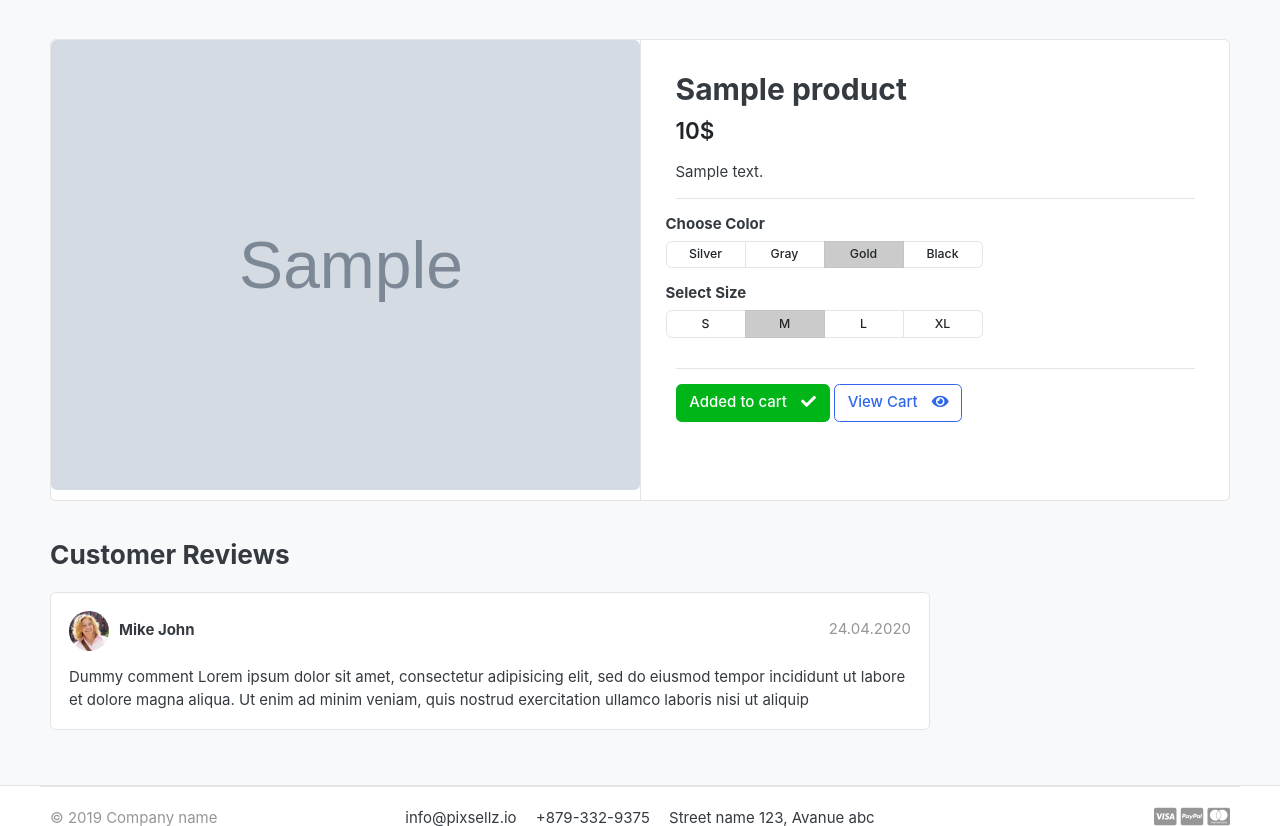
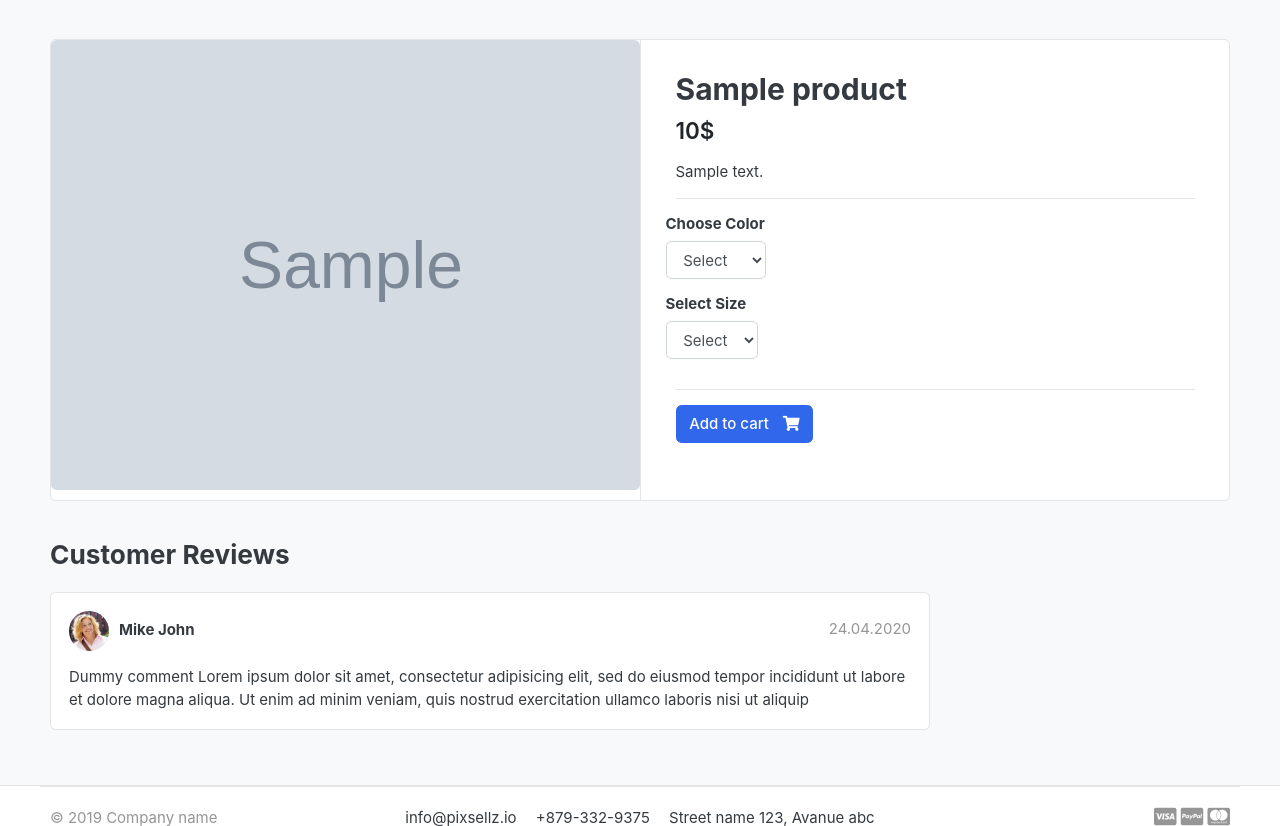
Before and after one commit to Fkuloff/Django-Ecommerce, a Django app: template templates/store/product_detail.html in a window 1280 px wide. Shown: the part 119-945 px from the top of the page. Run offline with Django 3.2, Linux system fonts and the light colour scheme; the template is opened without the code that fills it: values that come from a table or form of the project are taken from there, others are empty; tables that the repository leaves empty hold one stand-in row (values such as "Sample post"); grey boxes marked "Sample" are stand-in pictures; some libraries are stand-ins or nearby versions; some web fonts are replaced.

Commit message:
Product Variation

```diff
--- a/apps/cart/models.py
+++ b/apps/cart/models.py
@@ -1,5 +1,5 @@
 from django.db import models
-from apps.store.models import Product
+from apps.store.models import Product, Variation
 
 
 class Cart(models.Model):
@@ -12,6 +12,7 @@ class Cart(models.Model):
 
 class CartItem(models.Model):
     product = models.ForeignKey(Product, on_delete=models.CASCADE)
+    variations = models.ManyToManyField(Variation, blank=True)
     cart = models.ForeignKey(Cart, on_delete=models.CASCADE)
 
     quantity = models.IntegerField()
@@ -20,5 +21,5 @@ class CartItem(models.Model):
     def sub_total(self):
         return self.product.price * self.quantity
 
-    def __str__(self):
+    def __unicode__(self):
         return self.product
--- a/apps/cart/views.py
+++ b/apps/cart/views.py
@@ -1,5 +1,5 @@
 from django.shortcuts import render, redirect, get_object_or_404
-from apps.store.models import Product
+from apps.store.models import Product, Variation
 from .models import Cart, CartItem
 from django.core.exceptions import ObjectDoesNotExist
 
@@ -13,6 +13,23 @@ def _cart_id(request):
 
 def add_cart(request, product_id):
     product = Product.objects.get(id=product_id)
+    product_variation = []
+    # print(request.POST)
+    if request.method == 'POST':
+        # color = request.POST['color']
+        # size = request.POST['size']
+        # print(color, size)
+        for item in request.POST:
+            key = item
+            value = request.POST[key]
+            # print(key, value)
+            try:
+                variation = Variation.objects.get(product=product, variation_category__iexact=key,
+                                                  variation_value__iexact=value)
+                product_variation.append(variation)
+            except Exception as e:
+                pass
+
     try:
         cart = Cart.objects.get(cart_id=_cart_id(request))
     except Cart.DoesNotExist:
@@ -23,14 +40,27 @@ def add_cart(request, product_id):
 
     try:
         cart_item = CartItem.objects.get(product=product, cart=cart)
+
+        if len(product_variation) > 0:
+            cart_item.variations.clear()
+            for item in product_variation:
+                cart_item.variations.add(item)
+
         cart_item.quantity += 1
+        cart_item.save()
     except CartItem.DoesNotExist:
         cart_item = CartItem.objects.create(
             product=product,
             quantity=1,
             cart=cart,
         )
-    cart_item.save()
+
+        if len(product_variation) > 0:
+            cart_item.variations.clear()
+            for item in product_variation:
+                cart_item.variations.add(item)
+
+        cart_item.save()
     return redirect('cart')
 
 
--- a/apps/store/models.py
+++ b/apps/store/models.py
@@ -1,6 +1,5 @@
 from django.db import models
 from django.urls import reverse
-
 from apps.category.models import Category
 
 
@@ -25,3 +24,30 @@ class Product(models.Model):
 
     class Meta:
         verbose_name = 'Product'
+
+
+class VariationManager(models.Manager):
+    def colors(self):
+        return super(VariationManager, self).filter(variation_category='color', is_active=True)
+
+    def sizes(self):
+        return super(VariationManager, self).filter(variation_category='size', is_active=True)
+
+
+variation_category_choices = {
+    ('color', 'color'),
+    ('size', 'size'),
+}
+
+
+class Variation(models.Model):
+    product = models.ForeignKey(Product, on_delete=models.CASCADE)
+    variation_category = models.CharField(max_length=100, choices=variation_category_choices)
+    variation_value = models.CharField(max_length=100)
+    is_active = models.BooleanField(default=True)
+    created_date = models.DateTimeField(auto_now=True)
+
+    objects = VariationManager()
+
+    def __str__(self):
+        return self.variation_value
--- a/apps/store/views.py
+++ b/apps/store/views.py
@@ -16,7 +16,7 @@ def store(request, category_slug=None):
         products = Product.objects.filter(category=categories, is_available=True)
         product_count = products.count()
 
-        paginator = Paginator(products, 3)
+        paginator = Paginator(products, 10)
         page = request.GET.get('page')
         paged_products = paginator.get_page(page)
 
@@ -24,7 +24,7 @@ def store(request, category_slug=None):
         products = Product.objects.filter(is_available=True).order_by('-id')
         product_count = products.count()
 
-        paginator = Paginator(products, 3)
+        paginator = Paginator(products, 10)
         page = request.GET.get('page')
         paged_products = paginator.get_page(page)
 
--- a/templates/store/product_detail.html
+++ b/templates/store/product_detail.html
@@ -17,6 +17,10 @@
                         </article> <!-- gallery-wrap .end// -->
                     </aside>
                     <main class="col-md-6 border-left">
+
+                        <form action="{% url 'add_cart' single_product.id %}" method="POST">
+                            {% csrf_token %}
+
                             <article class="content-body">
 
                                 <h2 class="title">{{ single_product.product_name }}</h2>
@@ -29,56 +33,38 @@
                                 <div class="row">
                                     <div class="item-option-select">
                                         <h6>Choose Color</h6>
-                                    <div class="btn-group btn-group-sm btn-group-toggle" data-toggle="buttons">
-                                        <label class="btn btn-light">
-                                            <input type="radio" name="radio_color"> Silver
-                                        </label>
-                                        <label class="btn btn-light">
-                                            <input type="radio" name="radio_color"> Gray
-                                        </label>
-                                        <label class="btn btn-light active">
-                                            <input type="radio" name="radio_color checked"> Gold
-                                        </label>
-                                        <label class="btn btn-light">
-                                            <input type="radio" name="radio_color"> Black
-                                        </label>
-                                    </div>
+                                        <select name="color" id="" class="form-control" required>
+                                            <option value="" disabled selected>Select</option>
+                                            {% for i in single_product.variation_set.colors %}
+                                                <option value="{{ i.variation_value | lower }}">{{ i.variation_value | capfirst }}</option>
+                                            {% endfor %}
+                                        </select>
                                     </div>
                                 </div> <!-- row.// -->
                                 <div class="row">
                                     <div class="item-option-select">
                                         <h6>Select Size</h6>
-                                    <div class="btn-group btn-group-sm btn-group-toggle" data-toggle="buttons">
-                                        <label class="btn btn-light">
-                                            <input type="radio" name="radio_color"> S
-                                        </label>
-                                        <label class="btn btn-light active">
-                                            <input type="radio" name="radio_color" checked> M
-                                        </label>
-                                        <label class="btn btn-light">
-                                            <input type="radio" name="radio_color"> L
-                                        </label>
-                                        <label class="btn btn-light">
-                                            <input type="radio" name="radio_color"> XL
-                                        </label>
-                                    </div>
+                                        <select name="size" id="" class="form-control" required>
+                                            <option value="" disabled selected>Select</option>
+                                            {% for i in single_product.variation_set.sizes %}
+                                                <option value="{{ i.variation_value | lower }}">{{ i.variation_value | capfirst }}</option>
+                                            {% endfor %}
+                                        </select>
                                     </div>
                                 </div> <!-- row.// -->
                                 <hr>
                                 {% if single_product.stock <= 0 %}
                                     <h5 class="">Out of Stock</h5>
                                 {% else %}
-                                {% if in_cart %}
-                                    <a href="#" class="btn btn-success"> <span
-                                            class="text">Added to cart</span> <i class="fas fa-check"></i> </a>
-                                    <a href="{% url 'cart' %}" class="btn btn-outline-primary"> <span
-                                            class="text">View Cart</span> <i class="fas fa-eye"></i> </a>
-                                {% else %}
-                                    <a href="{% url 'add_cart' single_product.id %}" class="btn  btn-primary"> <span
-                                            class="text">Add to cart</span> <i class="fas fa-shopping-cart"></i> </a>
+
+                                        <button class="btn  btn-primary" type="submit"> <span
+                                                class="text">Add to cart</span> <i class="fas fa-shopping-cart"></i>
+                                        </button>
                                 {% endif %}
-                            {% endif %}
+
                             </article> <!-- product-info-aside .// -->
+
+                        </form>
                     </main> <!-- col.// -->
                 </div> <!-- row.// -->
             </div> <!-- card.// -->
```
Also changed, not shown: apps/cart/admin.py (+10 -2 lines), apps/store/admin.py (+8 -1 lines). Lines whose indentation alone changed are shown as unchanged.
